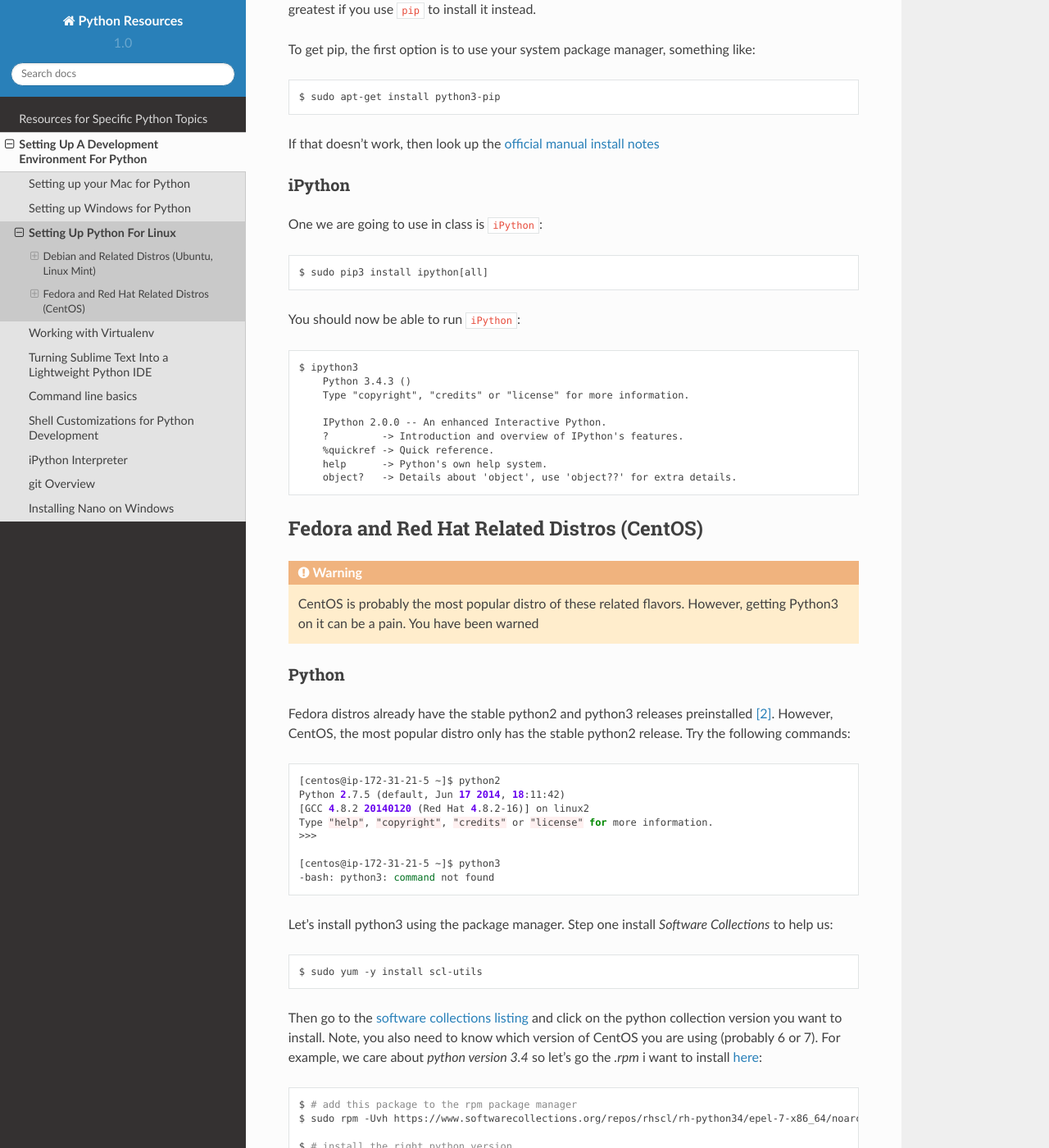
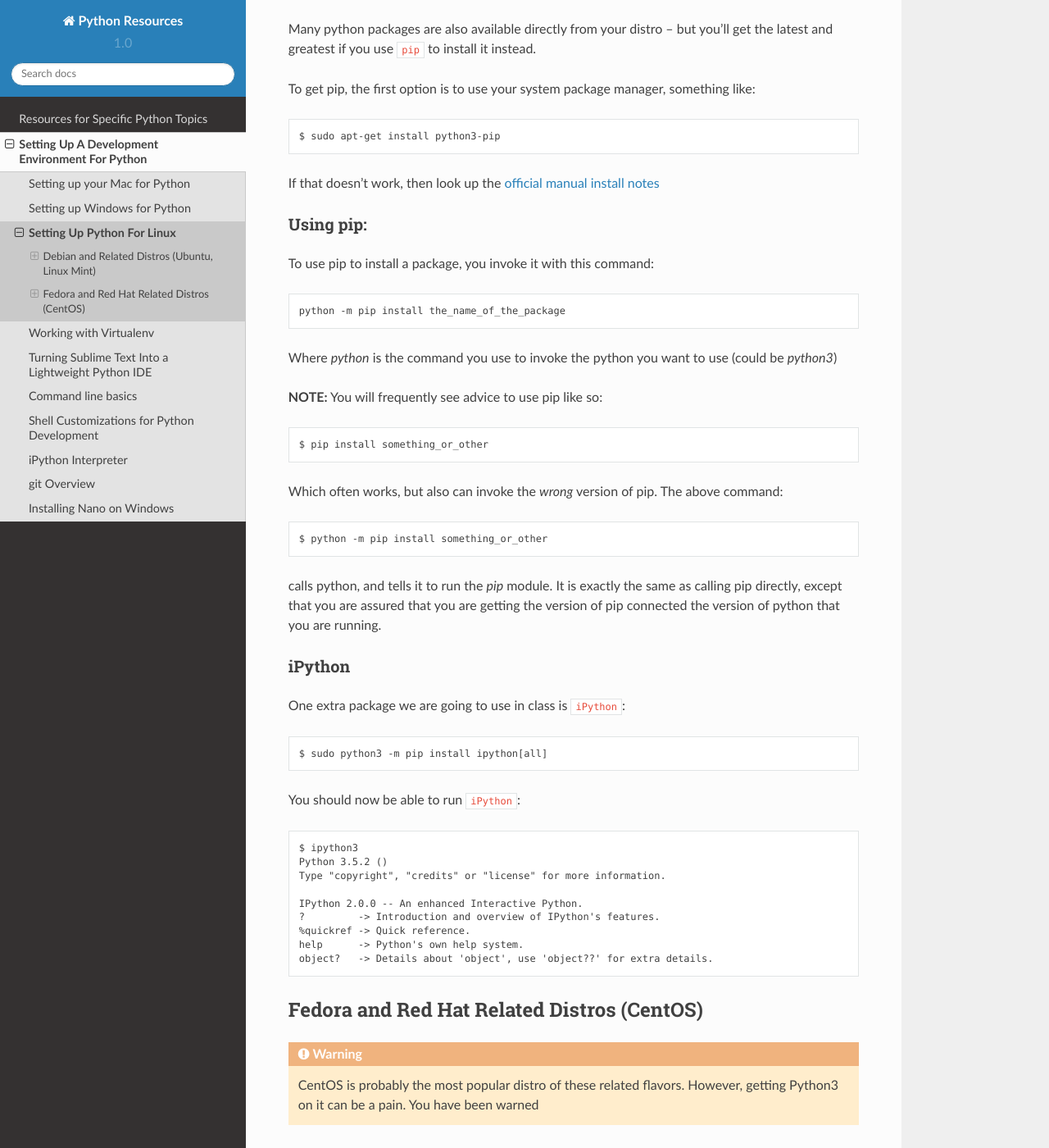
Before and after one commit to UWPCE-PythonCert/PythonResources, a Sphinx documentation site: the page built from sphinx_sources/source/DevEnvironment/python_for_linux.rst, in a window 1280 px wide and 1400 px high, scrolled down 1689 px. Shown: the whole window at 82% size. Built offline with Sphinx 7.4.7 and the Read the Docs theme 2.0.0, drawn with Linux system fonts in a browser that asks for light colours; some of the changed text lies outside the part shown.

Commit message:
updating install instructions

```diff
--- a/sphinx_sources/source/DevEnvironment/python_for_linux.rst
+++ b/sphinx_sources/source/DevEnvironment/python_for_linux.rst
@@ -28,6 +28,8 @@ Debian distros already have the stable python2 and python3 releases preinstalled
   [GCC 4.9.2 on linux]
   >>>
 
+I'm pretty sure that 16.4 (the most recent long term support release) has 3.5
+
 That's nice, which one is the default version? Just type ``python`` to see. It's probably python2 still:
 
 .. code-block:: bash
@@ -37,7 +39,7 @@ That's nice, which one is the default version? Just type ``python`` to see. It's
   [GCC 4.9.2 on linux2]
   >>>
 
-If you want to make ``python3.4`` the default version then add the line ``alias python=python3`` to your user's ``/home/{user}/.bashrc`` file like so:
+If you want to make ``python3.5`` the default version then add the line ``alias python=python3`` to your user's ``/home/{user}/.bashrc`` file like so:
 
 .. code-block:: bash
 
@@ -61,10 +63,10 @@ If you don't have the version you want installed then use the package manager to
 .. code-block:: bash
 
    $ # search the package manager for it
-   $ sudo apt-cache search python | grep '^python3.4\ -'
-   python3.4 - Interactive high-level object-oriented language (version 3.4)
+   $ sudo apt-cache search python | grep '^python3.5\ -'
+   python3.5 - Interactive high-level object-oriented language (version 3.5)
    $ # install it
-   $ sudo apt-get install python3.4
+   $ sudo apt-get install python3.5
 
 
 Terminal
@@ -97,24 +99,43 @@ To get pip, the first option is to use your system package manager, something li
 
 If that doesn't work, then look up the `official manual install notes <https://pip.pypa.io/en/latest/installing.html>`_
 
+Using pip:
+----------
+
+To use pip to install a package, you invoke it with this command::
+
+  python -m pip install the_name_of_the_package
+
+Where `python` is the command you use to invoke the python you want to use (could be `python3`)
+
+**NOTE:** You will frequently see advice to use pip like so::
+
+  $ pip install something_or_other
+
+Which often works, but also can invoke the *wrong* version of pip. The above command::
+
+  $ python -m pip install something_or_other
+
+calls python, and tells it to run the `pip` module. It is exactly the same as calling pip directly, except that you are assured that you are getting the version of pip connected the version of python that you are running.
+
 iPython
 --------
 
-One we are going to use in class is ``iPython``::
+One extra package we are going to use in class is ``iPython``::
 
-  $ sudo pip3 install ipython[all]
+  $ sudo python3 -m pip install ipython[all]
 
 You should now be able to run ``iPython``::
 
-    $ ipython3
-	Python 3.4.3 ()
-	Type "copyright", "credits" or "license" for more information.
+  $ ipython3
+  Python 3.5.2 ()
+  Type "copyright", "credits" or "license" for more information.
 
-	IPython 2.0.0 -- An enhanced Interactive Python.
-	?         -> Introduction and overview of IPython's features.
-	%quickref -> Quick reference.
-	help      -> Python's own help system.
-	object?   -> Details about 'object', use 'object??' for extra details.
+  IPython 2.0.0 -- An enhanced Interactive Python.
+  ?         -> Introduction and overview of IPython's features.
+  %quickref -> Quick reference.
+  help      -> Python's own help system.
+  object?   -> Details about 'object', use 'object??' for extra details.
 
 
 
@@ -125,6 +146,7 @@ Fedora and Red Hat Related Distros (CentOS)
 .. warning::
 
 	CentOS is probably the most popular distro of these related flavors. However, getting Python3 on it can be a pain. You have been warned
+
 
 Python
 -------
@@ -149,23 +171,28 @@ Let's install python3 using the package manager. Step one install `Software Coll
 
    $ sudo yum -y install scl-utils
 
-Then go to the `software collections listing <https://www.softwarecollections.org/en/scls/>`_ and click on the python collection version you want to install. Note, you also need to know which version of CentOS you are using (probably 6 or 7). For example, we care about `python version 3.4` so let's go the `.rpm` i want to install `here <https://www.softwarecollections.org/repos/rhscl/rh-python34/epel-7-x86_64/noarch/>`_:
+Then go to the `software collections listing <https://www.softwarecollections.org/en/scls/>`_ and click on the python collection version you want to install.
+
+Probably this one:
+
+https://www.softwarecollections.org/en/scls/rhscl/rh-python35/
+
+
+Note, you also need to know which version of CentOS you are using (probably 6 or 7). For example, we care about `python version 3.5` so let's go the `.rpm` i want to install `here <https://www.softwarecollections.org/repos/rhscl/rh-python35/epel-7-x86_64/noarch/>`_:
 
 .. code-block:: bash
 
 	$ # add this package to the rpm package manager
-	$ sudo rpm -Uvh https://www.softwarecollections.org/repos/rhscl/rh-python34/epel-7-x86_64/noarch/rhscl-rh-python34-epel-7-x86_64.noarch.rpm
+	$ sudo rpm -Uvh https://www.softwarecollections.org/repos/rhscl/rh-python34/epel-7-x86_64/noarch/rhscl-rh-python35-epel-7-x86_64.noarch.rpm
 
 	$ # install the right python version
-	$ sudo yum install rh-python34
+	$ sudo yum install rh-python35
 
 When you want to use python3 run this command:
 
 .. code-block:: bash
 
-	[centos@ip-172-31-21-5 ~]$ scl enable rh-python34 bash
-
-
+	[centos@ip-172-31-21-5 ~]$ scl enable rh-python35 bash
 
 
 Terminal
@@ -194,8 +221,27 @@ In CentOS, if you used the above technique to install Python3, then it comes wit
 
 .. code-block:: bash
 
-	[centos@ip-172-31-21-5 ~]$ pip -V
-	pip 1.5.6 from /opt/rh/rh-python34/root/usr/lib/python3.4/site-packages (python 3.4)
+	[centos@ip-172-31-21-5 ~]$ python -m pip -V
+	pip 8.1.2 from /opt/rh/rh-python35/root/usr/lib/python3.5/site-packages (python 3.5)
+
+Using pip:
+----------
+
+To use pip to install a package, you invoke it with this command::
+
+  python -m pip install the_name_of_the_package
+
+Where `python` is the command you use to invoke the python you want to use (could be `python3`)
+
+**NOTE:** You will frequently see advice to use pip like so::
+
+  $ pip install something_or_other
+
+Which often works, but also can invoke the *wrong* version of pip. The above command::
+
+  $ python -m pip install something_or_other
+
+calls python, and tells it to run the `pip` module. It is exactly the same as calling pip directly, except that you are assured that you are getting the version of pip connected the version of python that you are running.
 
 iPython
 --------
@@ -207,10 +253,10 @@ One we are going to use in class is ``iPython``::
 You should now be able to run ``iPython``::
 
     $ ipython3
-	Python 3.4.3 ()
+	Python 3.5.2 ()
 	Type "copyright", "credits" or "license" for more information.
 
-	IPython 2.0.0 -- An enhanced Interactive Python.
+	IPython 5.1.0 -- An enhanced Interactive Python.
 	?         -> Introduction and overview of IPython's features.
 	%quickref -> Quick reference.
 	help      -> Python's own help system.
```
Also changed, not shown: sphinx_sources/source/DevEnvironment/python_for_mac.rst (+75 -41 lines).
